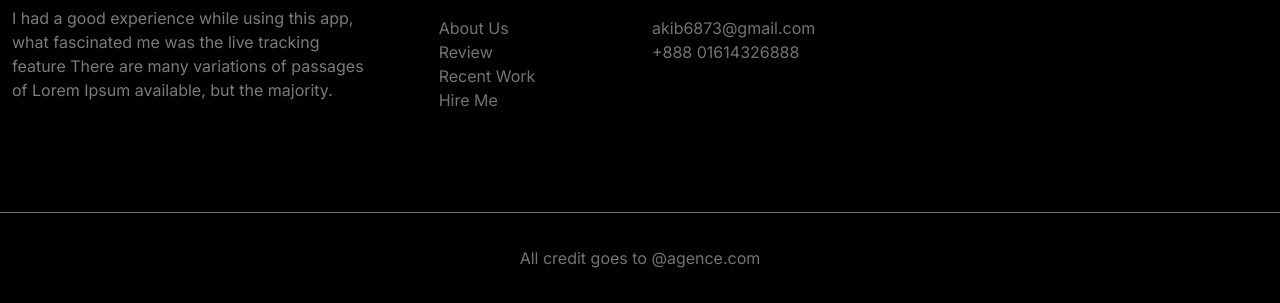
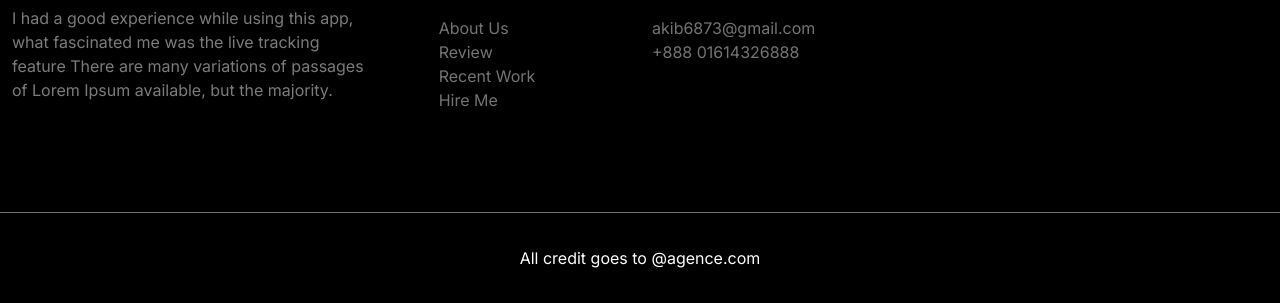
Before and after one commit to mridul360/portfolio_bootstrap, a plain HTML site: page touch.html in a window 1280 px wide. Shown: the part 1140-1443 px from the top of the page. Drawn offline with Linux system fonts and the light colour scheme.

Commit message:
Update style.css

```diff
--- a/css/style.css
+++ b/css/style.css
@@ -475,6 +475,3 @@ iframe{
     padding: 33px 0px;
     text-align: center;
 }
-#ending_part p{
-    color: var(--subheadingcolor);
-}
```
